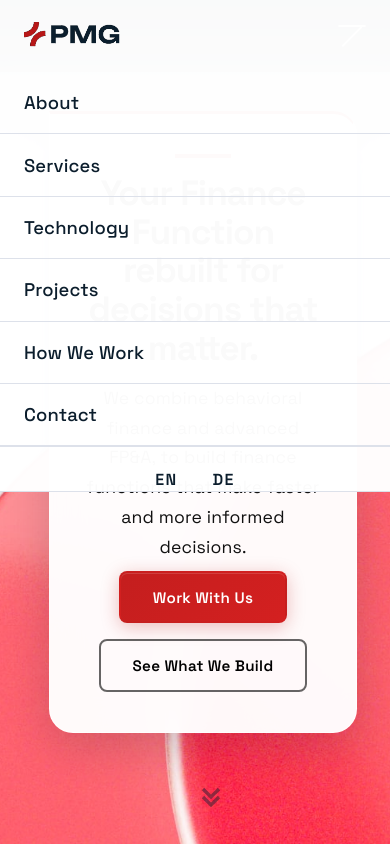
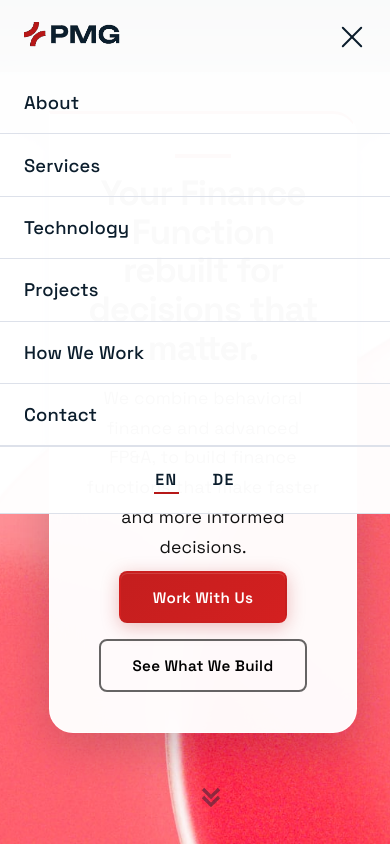
Before and after one commit to pmgservices/pmgservices.github.io, a plain HTML site: page index.html in a window 390 px wide. Both pictures are taken after a click on the button 352 px from the left and 36 px from the top of the page. Shown: the top 844 px of the page. Drawn offline with Linux system fonts and the light colour scheme.

Commit message:
Update style.css

```diff
--- a/style.css
+++ b/style.css
@@ -264,29 +264,55 @@
 .hamburger-icon span {
   width: 100%;
   height: 2px;
-  background: rgba(255, 255, 255, 0.85);
+  background: var(--navy);
   border-radius: 2px;
-  transition: all 0.4s cubic-bezier(0.4, 0, 0.2, 1);
-}
-
-.nav-scrolled .hamburger-icon span {
+  transform-origin: center;
+  transition: transform 0.28s cubic-bezier(0.4, 0, 0.2, 1),
+              opacity 0.22s ease;
+}
+
+/* × drawn with pseudo-elements — hidden by default */
+.hamburger-icon::before,
+.hamburger-icon::after {
+  content: '';
+  position: absolute;
+  left: 0;
+  top: 50%;
+  width: 100%;
+  height: 2px;
   background: var(--navy);
-}
-  transform-origin: center;
-}
-
-/* Hamburger to X animation */
+  border-radius: 2px;
+  opacity: 0;
+  transform: scaleX(0);
+  transition: transform 0.32s cubic-bezier(0.4, 0, 0.2, 1),
+              opacity 0.2s ease;
+}
+
+/* Open: bars scale away (staggered), then × scales in */
 .hamburger-icon.open span:nth-child(1) {
-  transform: translateY(9.5px) rotate(45deg);
-}
-
+  opacity: 0;
+  transform: scaleX(0);
+  transition-delay: 0ms;
+}
 .hamburger-icon.open span:nth-child(2) {
   opacity: 0;
   transform: scaleX(0);
-}
-
+  transition-delay: 50ms;
+}
 .hamburger-icon.open span:nth-child(3) {
-  transform: translateY(-9.5px) rotate(-45deg);
+  opacity: 0;
+  transform: scaleX(0);
+  transition-delay: 100ms;
+}
+.hamburger-icon.open::before {
+  opacity: 1;
+  transform: rotate(45deg) scaleX(1);
+  transition-delay: 120ms;
+}
+.hamburger-icon.open::after {
+  opacity: 1;
+  transform: rotate(-45deg) scaleX(1);
+  transition-delay: 160ms;
 }
 
 .mobile-nav-logo {
@@ -308,7 +334,8 @@
 }
 
 .menu-links.open {
-  max-height: 420px;
+  max-height: calc(100dvh - 4.5rem);
+  overflow-y: auto;
 }
 
 .menu-links a {
```
